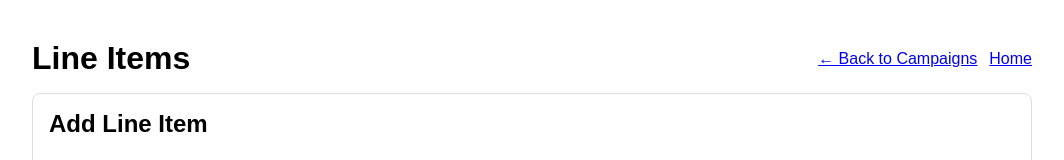
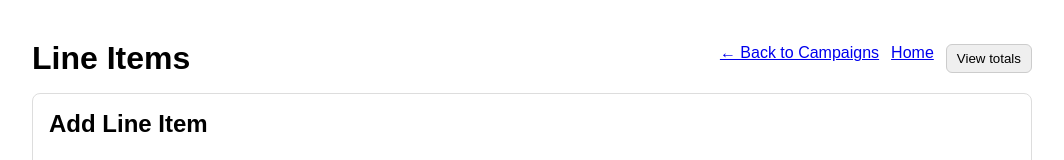
Before and after one commit to TMG-AI/signal-simulator, a Next.js app: page /campaigns/1/line-items in a window 1280 px wide. Shown: the top 160 px of the page, without its empty margins (108-1172 px from the left). Built offline with nearby package versions, Linux system fonts and the light colour scheme; no server answers; the database is empty.

Commit message:
Update line-items.js

```diff
--- a/pages/campaigns/[id]/line-items.js
+++ b/pages/campaigns/[id]/line-items.js
@@ -129,6 +129,13 @@ export default function LineItemsPage() {
         <div style={{ display: "flex", gap: 12 }}>
           <Link href="/campaigns">← Back to Campaigns</Link>
           <Link href="/">Home</Link>
+    {id && (
+  <Link href={`/campaigns/${id}/totals`}>
+    <button style={{ border: "1px solid #ccc", borderRadius: 6, padding: "6px 10px" }}>
+      View totals
+    </button>
+  </Link>
+)}
         </div>
       </div>
 
```
